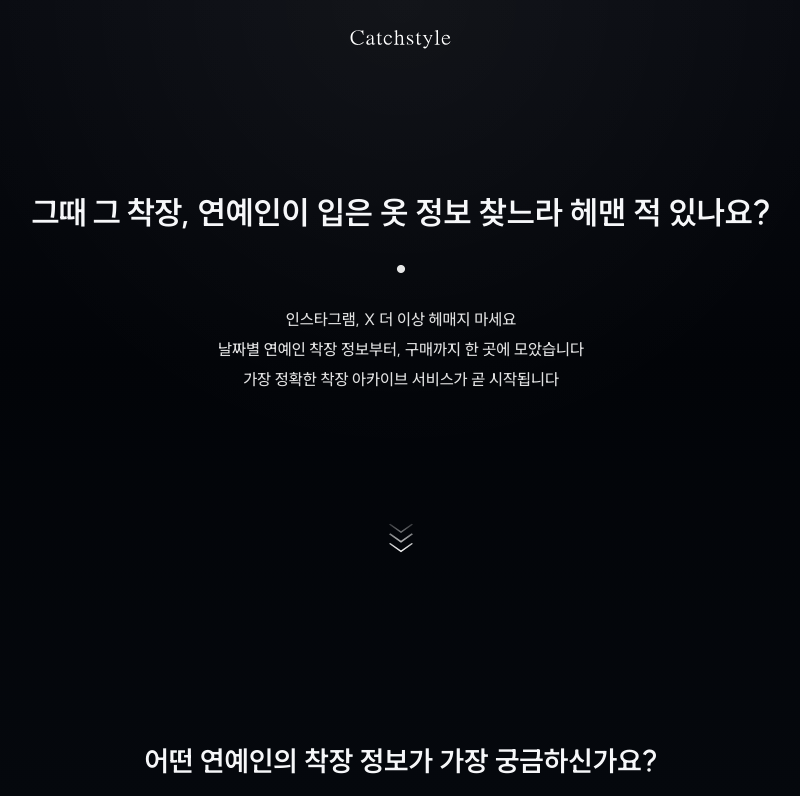
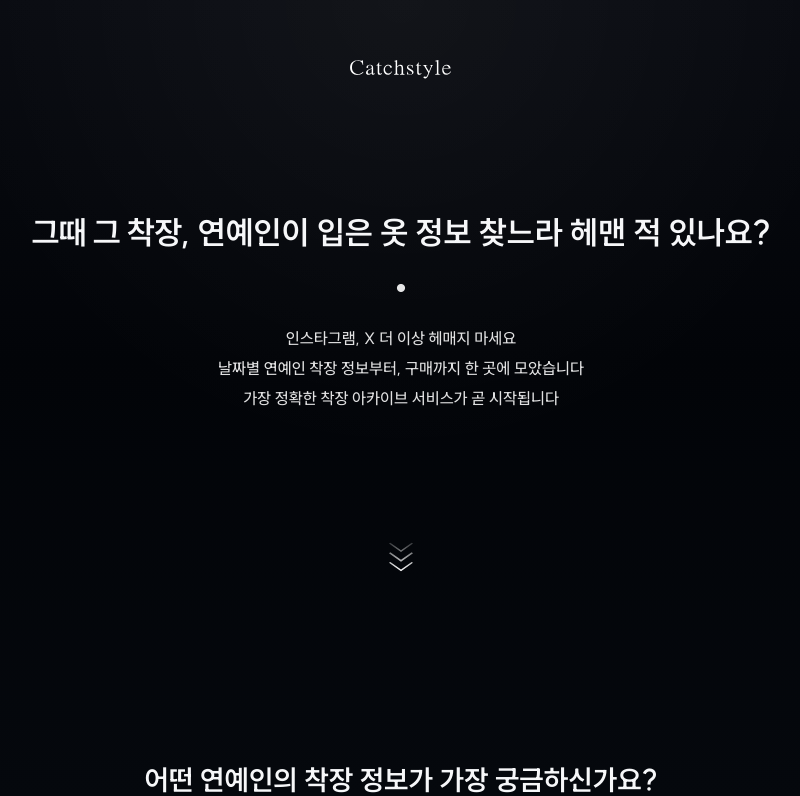
Before and after one commit to UNIS7-catchstyle/catchstyle-mvp, a React (Create React App) app: page / in a window 1280 px wide. Shown: the top 796 px of the page, without its empty margins (239-1039 px from the left). Built offline with nearby package versions, Linux system fonts and the light colour scheme; no server answers.

Commit message:
캐치스타일 로고가 스크롤하면 같이 없어지도록 수정

```diff
--- a/src/App.css
+++ b/src/App.css
@@ -136,17 +136,6 @@ body {
   height: 19.416px;
   display: block;
   margin-inline: auto;
-  position: fixed;
-  top: 30px;
-  left: 50%;
-  transform: translateX(-50%);
-  z-index: 30;
-}
-
-@media (max-width: 720px) {
-  .brand {
-    top: 44px;
-  }
 }
 
 @media (max-width: 970px) {
@@ -470,13 +459,12 @@ body {
   .hero-section .brand {
     width: 103.076px;
     height: 19.416px;
-    position: fixed;
+    position: absolute;
     top: 44px;
     left: 50%;
     transform: translateX(-50%);
     text-align: center;
     margin: 0;
-    z-index: 30;
   }
 
   .hero-section .headline,
```
